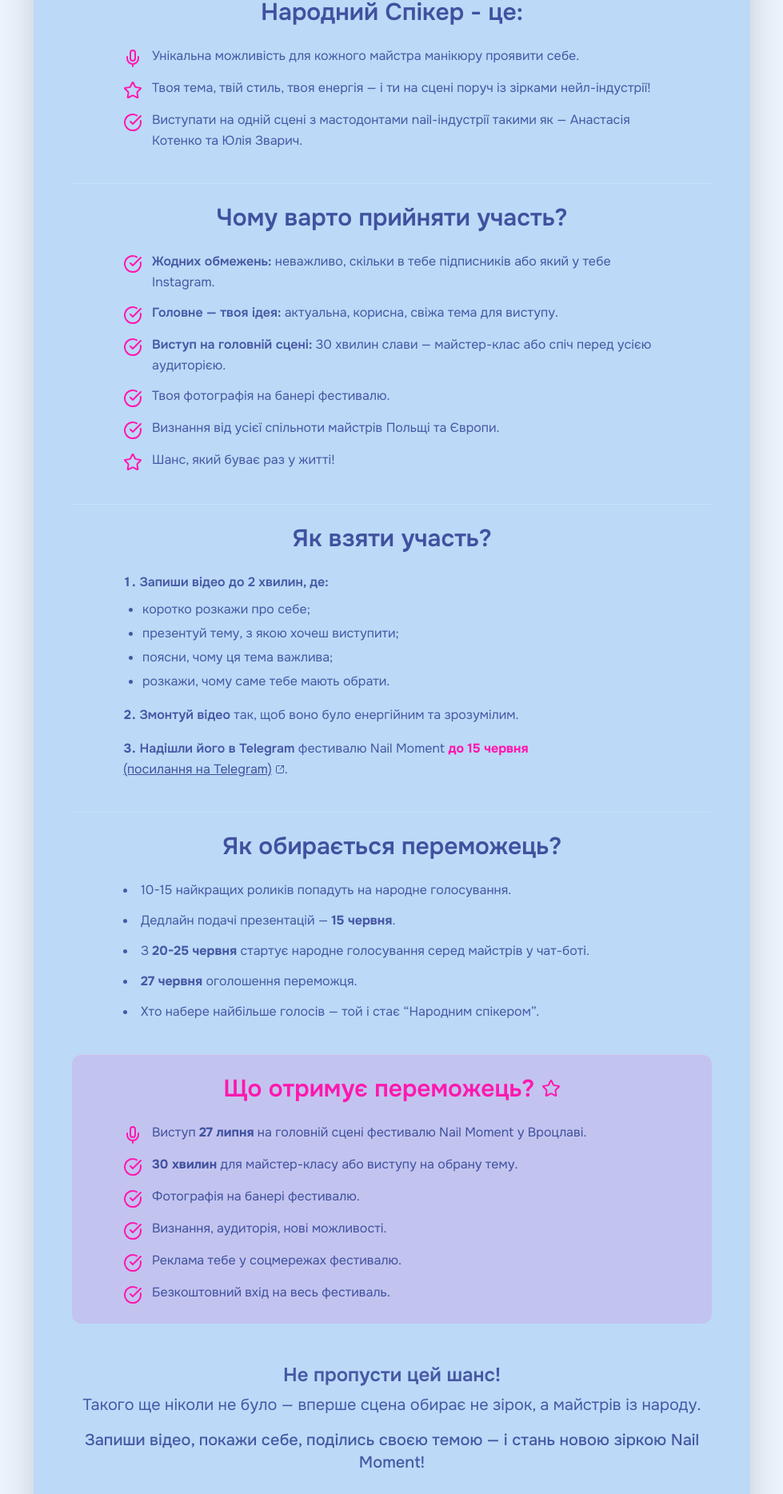
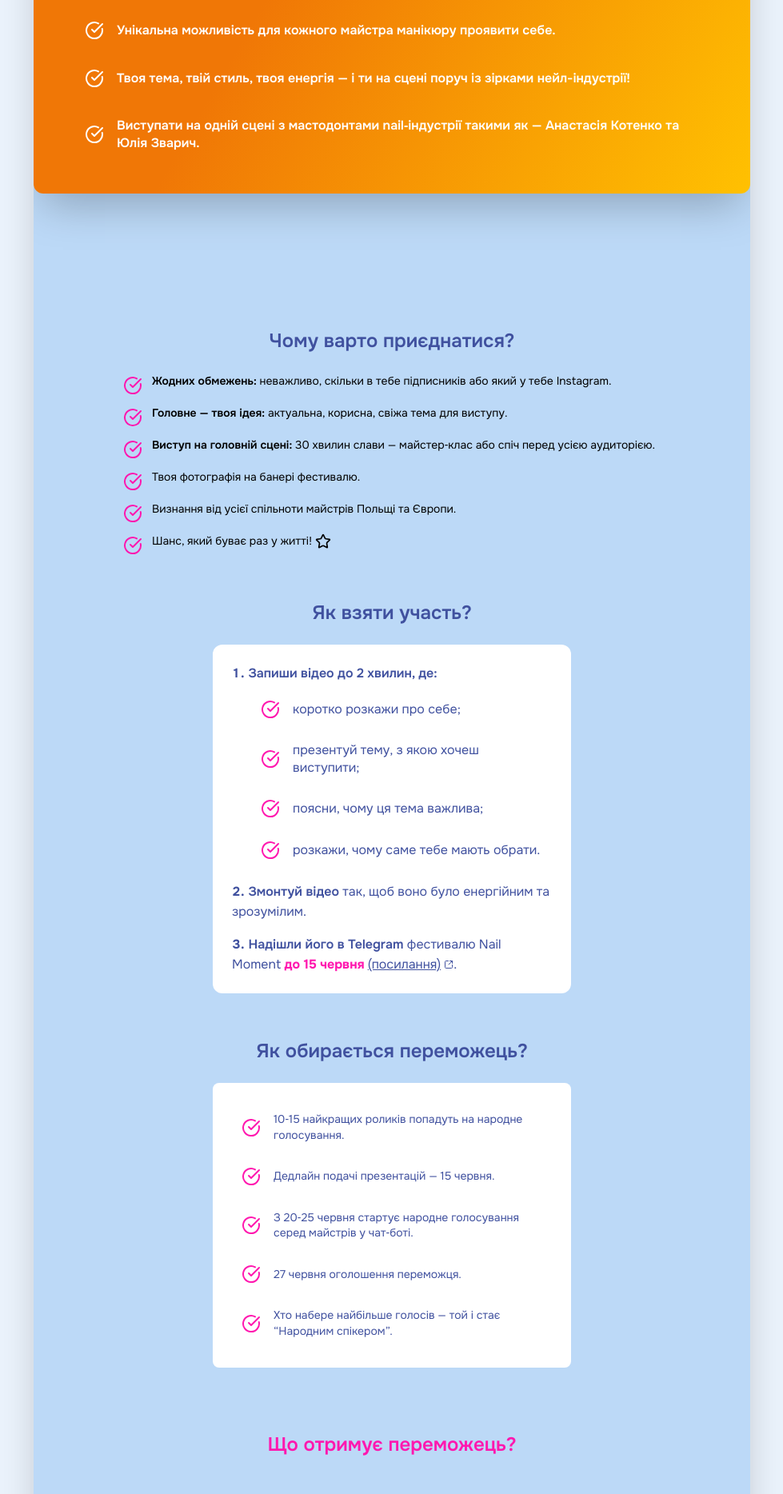
Before and after one commit to serhiihaniuk/nailmoment-wroclaw, a Next.js app: page /speaker in a window 1280 px wide. Shown: the part 740-2608 px from the top of the page at 80% size, without its empty margins (150-1129 px from the left). Built offline with nearby package versions, Linux system fonts and the light colour scheme.

Commit message:
add speakers page

```diff
--- a/components/ui/list-item.tsx
+++ b/components/ui/list-item.tsx
@@ -2,15 +2,18 @@ import { cn } from "@/lib/utils";
 import { CheckCircle } from "lucide-react";
 import { FC } from "react";
 
-export const ListItem: FC<{ text: string; className?: string }> = ({
-  text,
-  className,
-}) => {
+export const ListItem: FC<{
+  text: string | React.ReactNode;
+  className?: string;
+  iconClassName?: string;
+}> = ({ text, className, iconClassName }) => {
   return (
     <li
       className={cn("flex items-center gap-4 px-3 rounded-sm py-3", className)}
     >
-      <CheckCircle className=" shrink-0 text-accent-orange" />
+      <CheckCircle
+        className={cn("text-accent-pink size-[24px] shrink-0", iconClassName)}
+      />
       <p className="text-blue-foreground leading-snug">{text}</p>
     </li>
   );
--- a/features/peoples-speaker-section.tsx
+++ b/features/peoples-speaker-section.tsx
@@ -1,27 +1,136 @@
 import { Section } from "@/blocks/ui/section";
+import { SectionHeader } from "@/components/ui/section-header";
+import { DecorativeImage } from "@/components/ui/decorative-image";
+import { Badge } from "@/components/ui/badge";
 import { Button } from "@/components/ui/button";
-import { DecorativeImage } from "@/components/ui/decorative-image";
+import { Link } from "@/blocks/ui/link";
 import { IMAGES, INFO_URL } from "@/shared/const";
-import { MomentIcon, NailIcon } from "@/shared/icons";
-import { StepBack, CheckCircle, Star, Mic } from "lucide-react"; // Added more icons
-import { Badge } from "@/components/ui/badge"; // Import Badge
-import { Link } from "@/blocks/ui/link";
+import { NailIcon, MomentIcon } from "@/shared/icons";
+import { Mic, Star, CheckCircle, StepBack } from "lucide-react";
+import { cn } from "@/lib/utils";
+import { ListItem } from "@/components/ui/list-item";
+import { AccentCard } from "@/blocks/ui/accent-card";
 
-// Helper component for list items with icons
-const ListItemWithIcon: React.FC<{
-  icon: React.ReactNode;
+// -----------------------------------------------------------------------------
+// Helper data
+// -----------------------------------------------------------------------------
+
+const EVENT_BADGES = [{ label: "27 липня" }, { label: "Вроцлав" }];
+
+const WHAT_IS_ITEMS = [
+  {
+    icon: <Mic size={24} />,
+    text: "Унікальна можливість для кожного майстра манікюру проявити себе.",
+  },
+  {
+    icon: <Star size={24} />,
+    text: "Твоя тема, твій стиль, твоя енергія — і ти на сцені поруч із зірками нейл-індустрії!",
+  },
+  {
+    icon: <CheckCircle size={24} />,
+    text: "Виступати на одній сцені з мастодонтами nail‑індустрії такими як — Анастасія Котенко та Юлія Зварич.",
+  },
+];
+
+const WHY_JOIN_ITEMS = [
+  {
+    text: (
+      <>
+        <span className="font-semibold">Жодних обмежень:</span> неважливо,
+        скільки в тебе підписників або який у тебе Instagram.
+      </>
+    ),
+  },
+  {
+    text: (
+      <>
+        <span className="font-semibold">Головне — твоя ідея:</span> актуальна,
+        корисна, свіжа тема для виступу.
+      </>
+    ),
+  },
+  {
+    text: (
+      <>
+        <span className="font-semibold">Виступ на головній сцені:</span> 30
+        хвилин слави — майстер‑клас або спіч перед усією аудиторією.
+      </>
+    ),
+  },
+  { text: "Твоя фотографія на банері фестивалю." },
+  { text: "Визнання від усієї спільноти майстрів Польщі та Європи." },
+  {
+    text: (
+      <>
+        Шанс, який буває раз у житті! <Star size={20} className="inline" />
+      </>
+    ),
+  },
+];
+
+const PRIZE_ITEMS = [
+  {
+    icon: <Mic size={24} className="text-accent-pink" />,
+    text: (
+      <>
+        Виступ <span className="font-bold">27 липня</span> на головній сцені
+        фестивалю Nail Moment у Вроцлаві.
+      </>
+    ),
+  },
+  {
+    icon: <CheckCircle size={24} className="text-accent-pink" />,
+    text: (
+      <>
+        <span className="font-bold">30 хвилин</span> для майстер‑класу або
+        виступу на обрану тему.
+      </>
+    ),
+  },
+  {
+    icon: <CheckCircle size={24} className="text-accent-pink" />,
+    text: "Фотографія на банері фестивалю.",
+  },
+  {
+    icon: <CheckCircle size={24} className="text-accent-pink" />,
+    text: "Визнання, аудиторія, нові можливості.",
+  },
+  {
+    icon: <CheckCircle size={24} className="text-accent-pink" />,
+    text: "Реклама тебе у соцмережах фестивалю.",
+  },
+  {
+    icon: <CheckCircle size={24} className="text-accent-pink" />,
+    text: "Безкоштовний вхід на весь фестиваль.",
+  },
+];
+
+// -----------------------------------------------------------------------------
+// Re‑usable components
+// -----------------------------------------------------------------------------
+
+type BulletProps = {
+  icon?: React.ReactNode;
   children: React.ReactNode;
-}> = ({ icon, children }) => (
-  <li className="flex items-start gap-3">
-    <span className="text-accent-pink mt-1">{icon}</span>
+  className?: string;
+};
+
+const Bullet: React.FC<BulletProps> = ({ icon, children, className }) => (
+  <li className={cn("flex items-start gap-3", className)}>
+    {icon && <span className="text-accent-pink mt-1">{icon}</span>}
     <span>{children}</span>
   </li>
 );
 
-export const PeoplesSpeakerSection = () => {
-  return (
+// -----------------------------------------------------------------------------
+// Main component
+// -----------------------------------------------------------------------------
+
+export const PeoplesSpeakerSection = () => (
   <>
-      <Section className="flex flex-col relative items-center justify-start pt-22">
+    {/* Hero */}
+    <Section className="flex mb-2 flex-col items-center relative pt-20">
+      {/* Decorative fruits */}
       <DecorativeImage
         src={IMAGES.ORANGES_URL}
         className="-left-14 -top-5 md:-left-6 md:-top-5 rotate-[30deg] size-[180px] sm:size-[200px] z-0"
@@ -30,32 +139,33 @@ export const PeoplesSpeakerSection = () => {
         src={IMAGES.LEMONS_URL}
         className="-right-8 md:-right-2 -top-8 size-[160px] sm:size-[180px]"
       />
+
+      {/* Date & City badges */}
       <div className="grid grid-cols-2 gap-2 mb-5 relative z-[1]">
-          <Badge>27 липня</Badge>
-          <Badge>Вроцлав</Badge>
+        {EVENT_BADGES.map(({ label }) => (
+          <Badge key={label}>{label}</Badge>
+        ))}
       </div>
-        <span className="flex w-[358px] h-[117px] gap-3.5 flex-col items-center justify-center">
+      <span className="flex scale-[0.5] w-[358px] h-[117px] flex-col items-center justify-center gap-3.5">
         <NailIcon />
         <span className="relative block">
           <MomentIcon />
           <img
             src={IMAGES.LEMON_URL}
             alt="O"
-              className="absolute left-[67px] top-[-12px] size-[62px] object-cover inline-block"
+            className="absolute left-[67px] -top-3 size-[62px] object-cover inline-block"
           />
         </span>
       </span>
     </Section>
 
+    {/* Intro */}
     <Section>
-        <h1 className="text-3xl sm:text-4xl md:text-5xl font-bold text-blue-foreground text-center mb-4 leading-tight">
-          «Народний спікер»
-        </h1>
+      <SectionHeader title="«Народний спікер»" className="mb-2 text-5xl" />
       <p className="text-xl sm:text-2xl text-accent-pink text-center mb-8 font-semibold">
         — стань зіркою головної сцени Nail Moment!
       </p>
-
-        <div className="space-y-8 text-blue-foreground/95 text-base sm:text-lg leading-relaxed">
+      <div className="space-y-6 text-blue-foreground/95 text-base sm:text-lg leading-relaxed">
         <p className="text-center text-lg sm:text-xl">
           Перший в Україні та Польщі конкурс, де саме{" "}
           <span className="font-bold text-accent-pink">ти</span> можеш стати
@@ -66,163 +176,119 @@ export const PeoplesSpeakerSection = () => {
           <br />
           <span className="text-accent-pink">Це можеш бути ТИ!</span>
         </p>
+      </div>
+    </Section>
 
-          <div className="mt-10 pt-6 border-t border-white/20">
-            <h2 className="text-2xl sm:text-3xl font-semibold text-blue-foreground text-center mb-6">
-              Народний Спікер - це:
-            </h2>
+    <AccentCard className="relative" title="Народний Спікер - це:">
+      <DecorativeImage
+        src={IMAGES.LEMON_URL}
+        className="-right-12 -top-12 size-[120px]"
+      />
+      <ul className="space-y-3 w-full pt-5 mx-auto">
+        {WHAT_IS_ITEMS.map(({ text }, i) => (
+          <ListItem
+            key={i}
+            text={text}
+            className="[&_p]:text-white font-semibold text-lg"
+            iconClassName="text-white"
+          />
+        ))}
+      </ul>
+    </AccentCard>
+    <Section>
+      {/* 2. Why join */}
+      <SectionHeader
+        title="Чому варто приєднатися?"
+        className="mt-14 mb-6 text-blue-foreground"
+      />
       <ul className="space-y-3 max-w-2xl mx-auto">
-              <ListItemWithIcon icon={<Mic size={24} />}>
-                Унікальна можливість для кожного майстра манікюру проявити себе.
-              </ListItemWithIcon>
-              <ListItemWithIcon icon={<Star size={24} />}>
-                Твоя тема, твій стиль, твоя енергія — і ти на сцені поруч із
-                зірками нейл-індустрії!
-              </ListItemWithIcon>
-              <ListItemWithIcon icon={<CheckCircle size={24} />}>
-                Виступати на одній сцені з мастодонтами nail-індустрії такими як
-                — Анастасія Котенко та Юлія Зварич.
-              </ListItemWithIcon>
+        {WHY_JOIN_ITEMS.map(({ text }, i) => (
+          <Bullet key={i} icon={<CheckCircle size={24} />}>
+            {text}
+          </Bullet>
+        ))}
       </ul>
-          </div>
 
-          <div className="mt-10 pt-6 border-t border-white/20">
-            <h2 className="text-2xl sm:text-3xl font-semibold text-blue-foreground text-center mb-6">
-              Чому варто прийняти участь?
-            </h2>
-            <ul className="space-y-3 max-w-2xl mx-auto">
-              <ListItemWithIcon icon={<CheckCircle size={24} />}>
-                <span className="font-semibold">Жодних обмежень:</span>{" "}
-                неважливо, скільки в тебе підписників або який у тебе Instagram.
-              </ListItemWithIcon>
-              <ListItemWithIcon icon={<CheckCircle size={24} />}>
-                <span className="font-semibold">Головне — твоя ідея:</span>{" "}
-                актуальна, корисна, свіжа тема для виступу.
-              </ListItemWithIcon>
-              <ListItemWithIcon icon={<CheckCircle size={24} />}>
-                <span className="font-semibold">Виступ на головній сцені:</span>{" "}
-                30 хвилин слави — майстер-клас або спіч перед усією аудиторією.
-              </ListItemWithIcon>
-              <ListItemWithIcon icon={<CheckCircle size={24} />}>
-                Твоя фотографія на банері фестивалю.
-              </ListItemWithIcon>
-              <ListItemWithIcon icon={<CheckCircle size={24} />}>
-                Визнання від усієї спільноти майстрів Польщі та Європи.
-              </ListItemWithIcon>
-              <ListItemWithIcon icon={<Star size={24} />}>
-                Шанс, який буває раз у житті!
-              </ListItemWithIcon>
-            </ul>
-          </div>
-
-          <div className="mt-10 pt-6 border-t border-white/20">
-            <h2 className="text-2xl sm:text-3xl font-semibold text-blue-foreground text-center mb-6">
-              Як взяти участь?
-            </h2>
-            <ol className="space-y-4 max-w-2xl mx-auto list-decimal list-inside  marker:font-bold">
+      <SectionHeader
+        title="Як взяти участь?"
+        className="mt-14 mb-6 text-blue-foreground"
+      />
+      <ol className="space-y-4 text-blue-foreground max-w-md mx-auto list-decimal bg-white p-6 rounded-xl list-inside marker:font-bold text-lg">
         <li>
-                <span className="font-semibold">
-                  Запиши відео до 2 хвилин, де:
-                </span>
+          <span className="font-semibold">Запиши відео до 2 хвилин, де:</span>
           <ul className="list-disc pl-6 mt-2 space-y-1">
-                  <li>коротко розкажи про себе;</li>
-                  <li>презентуй тему, з якою хочеш виступити;</li>
-                  <li>поясни, чому ця тема важлива;</li>
-                  <li>розкажи, чому саме тебе мають обрати.</li>
+            <ListItem text="коротко розкажи про себе;" />
+            <ListItem text="презентуй тему, з якою хочеш виступити;" />
+            <ListItem text="поясни, чому ця тема важлива;" />
+            <ListItem text="розкажи, чому саме тебе мають обрати." />
           </ul>
         </li>
         <li>
-                <span className="font-semibold">Змонтуй відео</span> так, щоб
-                воно було енергійним та зрозумілим.
+          <span className="font-semibold">Змонтуй відео</span> так, щоб воно
+          було енергійним та зрозумілим.
         </li>
         <li>
           <span className="font-semibold">Надішли його в Telegram</span>{" "}
           фестивалю Nail Moment{" "}
-                <span className="font-bold text-accent-pink">до 15 червня</span>{" "}
-                <Link href={INFO_URL.TELEGRAM} target="_blank" icon>
-                  (посилання на Telegram)
+          <span className="font-bold text-accent-pink">до 15 червня</span>
+          <Link href={INFO_URL.TELEGRAM} target="_blank" icon className="ml-1">
+            (посилання)
           </Link>
           .
         </li>
       </ol>
-          </div>
 
-          <div className="mt-10 pt-6 border-t border-white/20">
-            <h2 className="text-2xl sm:text-3xl font-semibold text-blue-foreground text-center mb-6">
-              Як обирається переможець?
-            </h2>
-            <ul className="space-y-3 max-w-2xl mx-auto list-disc list-inside">
-              <li>10-15 найкращих роликів попадуть на народне голосування.</li>
-              <li>
-                Дедлайн подачі презентацій —{" "}
-                <span className="font-bold">15 червня</span>.
-              </li>
-              <li>
-                З <span className="font-bold">20-25 червня</span> стартує
-                народне голосування серед майстрів у чат-боті.
-              </li>
-              <li>
-                <span className="font-bold">27 червня</span> оголошення
-                переможця.
-              </li>
-              <li>
-                Хто набере найбільше голосів — той і стає “Народним спікером”.
-              </li>
+      <SectionHeader
+        title="Як обирається переможець?"
+        className="mt-14 mb-6 text-blue-foreground"
+      />
+
+      <ul className="flex relative flex-col gap-1.5 p-6 self-stretch max-w-md mx-auto bg-white rounded-lg mb-2.5 self-stretch">
+        <ListItem text="10‑15 найкращих роликів попадуть на народне голосування." />
+        <ListItem text="Дедлайн подачі презентацій — 15 червня." />
+        <ListItem text="З 20‑25 червня стартує народне голосування серед майстрів у чат‑боті." />
+        <ListItem text="27 червня оголошення переможця." />
+        <ListItem text="Хто набере найбільше голосів — той і стає “Народним спікером”." />
+      </ul>
+
+      {/* 5. Prize */}
+      <div className="mt-14 pt-6">
+        <SectionHeader
+          title="Що отримує переможець?"
+          className="mb-6 text-accent-pink"
+        />
+        <ul className="space-y-3 p-6 relative rounded-xl max-w-md text-lg mx-auto text-blue-foreground">
+          {PRIZE_ITEMS.map(({ text }, i) => (
+            <ListItem
+              key={i}
+              text={text}
+              iconClassName="text-white"
+              className={cn("[&_p]:text-white bg-accent-pink rounded-md", {
+                "w-[95%]": i === 0 || i === 3,
+                "w-[85%]": i === 1,
+                "w-[80%]": i === 2,
+              })}
+            />
+          ))}
+          <DecorativeImage
+            src={IMAGES.PASSION_URL}
+            className="right-0 translate-1/2 top-[5%] size-[180px]"
+          />
         </ul>
       </div>
 
-          <div className="mt-10 pt-6 border-t border-white/20 bg-accent-pink/10 p-6 rounded-xl">
-            <h2 className="text-2xl sm:text-3xl font-semibold text-accent-pink text-center mb-6">
-              Що отримує переможець?{" "}
-              <Star className="inline mb-1 text-accent-pink" />
-            </h2>
-            <ul className="space-y-3 max-w-2xl mx-auto text-blue-foreground">
-              <ListItemWithIcon
-                icon={<Mic size={24} className="text-accent-pink" />}
-              >
-                Виступ <span className="font-bold">27 липня</span> на головній
-                сцені фестивалю Nail Moment у Вроцлаві.
-              </ListItemWithIcon>
-              <ListItemWithIcon
-                icon={<CheckCircle size={24} className="text-accent-pink" />}
-              >
-                <span className="font-bold">30 хвилин</span> для майстер-класу
-                або виступу на обрану тему.
-              </ListItemWithIcon>
-              <ListItemWithIcon
-                icon={<CheckCircle size={24} className="text-accent-pink" />}
-              >
-                Фотографія на банері фестивалю.
-              </ListItemWithIcon>
-              <ListItemWithIcon
-                icon={<CheckCircle size={24} className="text-accent-pink" />}
-              >
-                Визнання, аудиторія, нові можливості.
-              </ListItemWithIcon>
-              <ListItemWithIcon
-                icon={<CheckCircle size={24} className="text-accent-pink" />}
-              >
-                Реклама тебе у соцмережах фестивалю.
-              </ListItemWithIcon>
-              <ListItemWithIcon
-                icon={<CheckCircle size={24} className="text-accent-pink" />}
-              >
-                Безкоштовний вхід на весь фестиваль.
-              </ListItemWithIcon>
-            </ul>
-          </div>
-
-          <div className="mt-12 text-center">
+      {/* Call to action */}
+      <div className="mt-16 bg-blue-foreground/10 p-6 rounded-xl text-center">
         <p className="text-xl sm:text-2xl font-semibold mb-2">
           Не пропусти цей шанс!
         </p>
         <p className="text-lg sm:text-xl mb-4">
-              Такого ще ніколи не було — вперше сцена обирає не зірок, а
-              майстрів із народу.
+          Такого ще ніколи не було — вперше сцена обирає не зірок, а майстрів із
+          народу.
         </p>
         <p className="text-lg sm:text-xl font-medium">
-              Запиши відео, покажи себе, поділись своєю темою — і стань новою
-              зіркою Nail Moment!
+          Запиши відео, покажи себе, поділись своєю темою — і стань новою зіркою
+          Nail Moment!
         </p>
         <p className="text-2xl sm:text-3xl font-bold text-destructive mt-6">
           Дедлайн — 15 червня!
@@ -231,13 +297,13 @@ export const PeoplesSpeakerSection = () => {
           <Link href={INFO_URL.TELEGRAM}>Вислати в Telegram</Link>
         </Button>
       </div>
-        </div>
 
+      {/* Back home button */}
       <Button
-          className="text-blue-foreground w-full max-w-xs mx-auto mt-22 flex gap-2 items-center"
+        className="text-blue-foreground w-full max-w-xs mx-auto mt-20 flex gap-2 items-center"
         asChild
       >
-          <Link href="/">
+        <Link href="/" target="_self">
           <StepBack />
           Повернутися на головну сторінку
         </Link>
@@ -245,4 +311,3 @@ export const PeoplesSpeakerSection = () => {
     </Section>
   </>
 );
-};
```
Lines whose indentation alone changed are shown as unchanged.
